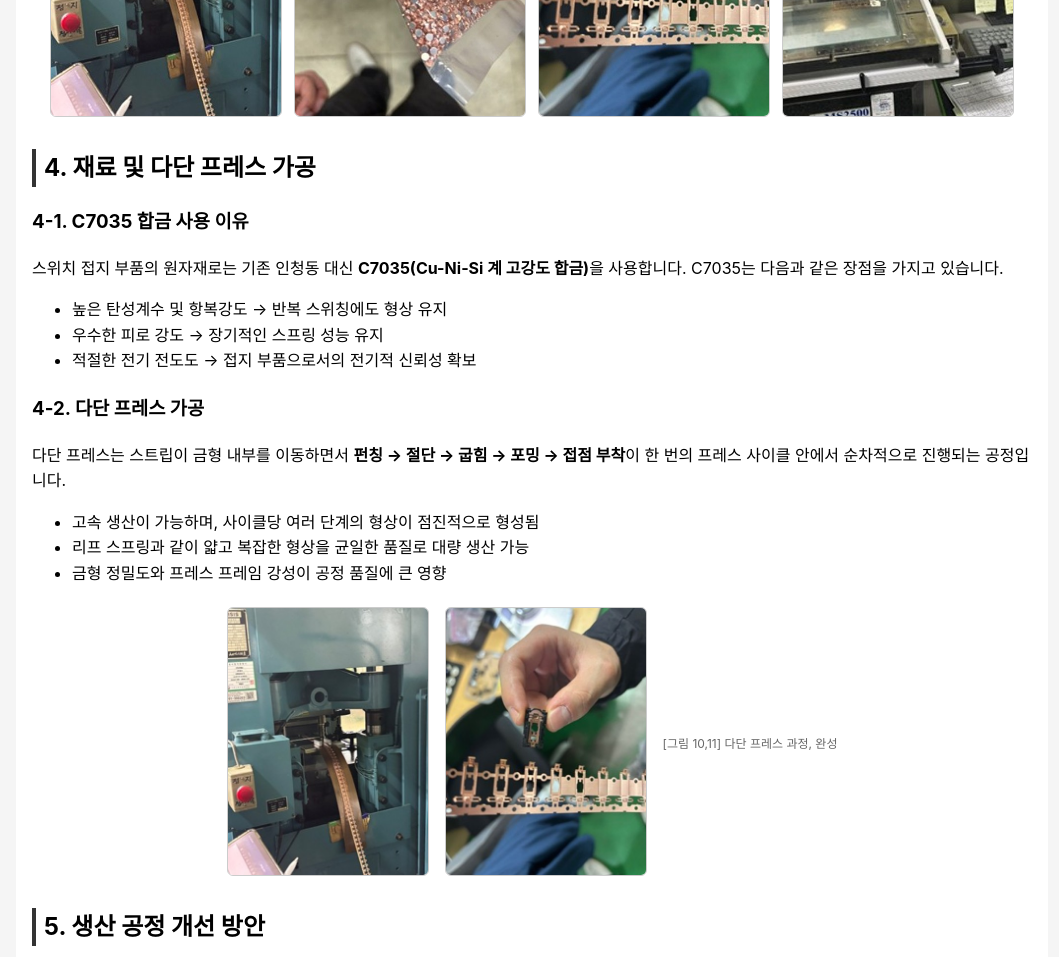
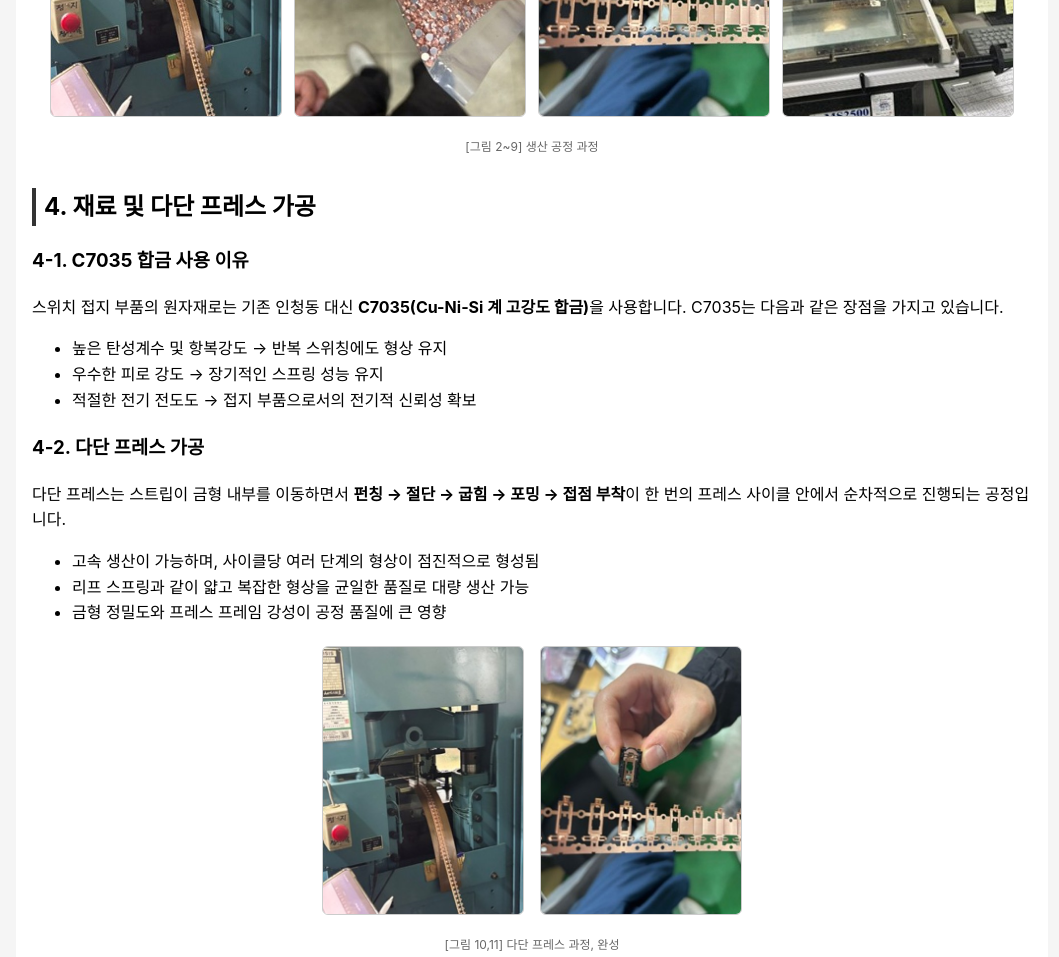
Before and after one commit to ps1025-bit/gsp-press-project, a plain HTML site: page index.html in a window 1280 px wide. Shown: the part 1980-2937 px from the top of the page, without its empty margins (108-1167 px from the left). Drawn offline with Linux system fonts and the light colour scheme.

Commit message:
Add captions for images in index.html

```diff
--- a/index.html
+++ b/index.html
@@ -158,6 +158,9 @@
             <img src="figue/f9.jpg" alt="공정 사진 7">
             <img src="figue/f10.jpg" alt="공정 사진 8">
         </div>
+        <div class="caption" style="text-align:center; margin-top:6px;">
+            [그림 2~9] 생산 공정 과정
+        </div>
 
 
     <section id="press">
@@ -188,7 +191,9 @@
         <div class="row-2">
             <img src="figue/f7.jpg" alt="공정 사진 1">
             <img src="figue/f9.jpg" alt="공정 사진 2">
-            <div class="caption">[그림 10,11] 다단 프레스 과정, 완성 </div>
+        </div>
+        <div class="caption" style="text-align:center; margin-top:6px;">
+            [그림 10,11] 다단 프레스 과정, 완성
         </div>
 
     </section>
```
